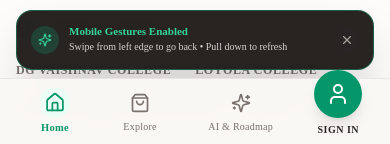
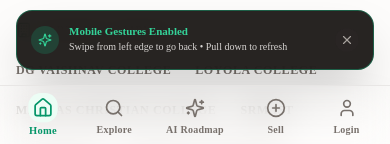
Before and after one commit to pranath7/campux-chennai, a Next.js app: page / in a window 390 px wide. Shown: the part 694-838 px from the top of the page. Built offline with nearby package versions, Linux system fonts and the light colour scheme; no server answers.

Commit message:
Mobile-First Conversion: 5-tab BottomNav with safe areas, one-column card layouts, 44px+ touch targets, and 0 TypeScript errors

```diff
--- a/src/app/api/auth/login/route.ts
+++ b/src/app/api/auth/login/route.ts
@@ -90,8 +90,8 @@ export async function POST(req: NextRequest) {
     const college = profile?.collegeId ? db.getCollegeById(profile.collegeId) : undefined;
 
     // Load user purchases and seller stats
-    const purchases = db.getPurchasesByBuyerId ? db.getPurchasesByBuyerId(user.id) : db.purchases.filter(p => p.buyerId === user.id);
-    const mySales = db.listings.filter(l => l.sellerId === user.id);
+    const purchases = db.purchases.filter((p) => p.buyerId === user.id);
+    const mySales = db.listings.filter((l) => l.sellerId === user.id);
 
     const response = NextResponse.json({
       success: true,
--- a/src/app/api/auth/me/route.ts
+++ b/src/app/api/auth/me/route.ts
@@ -18,8 +18,8 @@ export async function GET(req: NextRequest) {
 
     const profile = db.getStudentProfile(user.id);
     const college = profile?.collegeId ? db.getCollegeById(profile.collegeId) : undefined;
-    const purchases = db.getPurchasesByBuyerId ? db.getPurchasesByBuyerId(user.id) : db.purchases.filter(p => p.buyerId === user.id);
-    const mySales = db.listings.filter(l => l.sellerId === user.id);
+    const purchases = db.purchases.filter((p) => p.buyerId === user.id);
+    const mySales = db.listings.filter((l) => l.sellerId === user.id);
 
     return NextResponse.json({
       authenticated: true,
--- a/src/components/layout/BottomNav.tsx
+++ b/src/components/layout/BottomNav.tsx
@@ -9,10 +9,10 @@ import {
   Home,
   ShoppingBag,
   PlusCircle,
-  Users,
+  FolderDown,
   User,
-  BookOpen,
   Sparkles,
+  Search,
 } from 'lucide-react';
 
 export function BottomNav() {
@@ -28,16 +28,16 @@ export function BottomNav() {
     ? [
         {
           id: 'home',
-          label: 'Hub',
+          label: 'Home',
           href: '/app',
           icon: Home,
           isActive: pathname === '/app',
         },
         {
-          id: 'marketplace',
-          label: 'Market',
+          id: 'explore',
+          label: 'Explore',
           href: '/marketplace',
-          icon: ShoppingBag,
+          icon: Search,
           isActive: pathname === '/marketplace' || pathname?.startsWith('/resources'),
         },
         {
@@ -49,18 +49,18 @@ export function BottomNav() {
           isHighlight: true,
         },
         {
-          id: 'groups',
-          label: 'Groups',
-          href: '/study-groups',
-          icon: Users,
-          isActive: pathname === '/study-groups',
+          id: 'purchases',
+          label: 'Purchases',
+          href: '/my-purchases',
+          icon: FolderDown,
+          isActive: pathname === '/my-purchases',
         },
         {
           id: 'profile',
           label: 'Profile',
           href: '/profile',
           icon: User,
-          isActive: pathname === '/profile' || pathname === '/my-purchases' || pathname === '/seller',
+          isActive: pathname === '/profile' || pathname === '/seller',
         },
       ]
     : [
@@ -72,22 +72,29 @@ export function BottomNav() {
           isActive: pathname === '/',
         },
         {
-          id: 'marketplace',
+          id: 'explore',
           label: 'Explore',
           href: '/marketplace',
-          icon: ShoppingBag,
+          icon: Search,
           isActive: pathname === '/marketplace' || pathname?.startsWith('/resources'),
         },
         {
           id: 'roadmap',
-          label: 'AI & Roadmap',
+          label: 'AI Roadmap',
           href: '/coming-soon',
           icon: Sparkles,
           isActive: pathname === '/coming-soon',
         },
         {
+          id: 'sell',
+          label: 'Sell',
+          href: '/login?redirect=/sell',
+          icon: PlusCircle,
+          isActive: pathname === '/sell',
+        },
+        {
           id: 'login',
-          label: 'Sign In',
+          label: 'Login',
           href: '/login',
           icon: User,
           isActive: pathname === '/login',
@@ -97,30 +104,30 @@ export function BottomNav() {
 
   return (
     <nav
-      aria-label="Mobile Navigation Bar"
-      className="md:hidden fixed bottom-0 left-0 right-0 z-40 bg-[#FAF8F5]/95 dark:bg-stone-900/95 backdrop-blur-md border-t border-stone-200/90 dark:border-stone-800 px-3 pt-1.5 pb-[max(0.75rem,env(safe-area-inset-bottom))] shadow-2xl transition-all"
+      aria-label="Mobile Bottom Navigation"
+      className="md:hidden fixed bottom-0 left-0 right-0 z-40 bg-[#FAF8F5]/98 dark:bg-stone-900/98 backdrop-blur-lg border-t border-stone-200/90 dark:border-stone-800 px-2 pt-1 pb-[max(0.6rem,env(safe-area-inset-bottom))] shadow-2xl transition-all"
     >
-      <div className="flex items-center justify-around max-w-md mx-auto">
+      <div className="flex items-center justify-around max-w-lg mx-auto">
         {navItems.map((item) => {
           const Icon = item.icon;
           const isHighlight = item.isHighlight;
 
-          if (isHighlight) {
+          if (isHighlight && user) {
             return (
               <Link
                 key={item.id}
                 href={item.href}
                 onClick={() => triggerHaptic('medium')}
-                className="flex flex-col items-center justify-center -mt-4 group"
+                className="flex flex-col items-center justify-center -mt-5 group min-w-[56px] min-h-[44px]"
               >
                 <div
-                  className={`w-12 h-12 rounded-full flex items-center justify-center text-white shadow-lg transition-transform group-hover:scale-105 active:scale-95 ${
+                  className={`w-12 h-12 rounded-full flex items-center justify-center text-white shadow-xl transition-all active:scale-90 ${
                     item.isActive
-                      ? 'bg-black ring-4 ring-emerald-400/30'
+                      ? 'bg-black ring-4 ring-emerald-400/40'
                       : 'bg-[#059669] hover:bg-[#047857]'
                   }`}
                 >
-                  <Icon className="w-6 h-6" />
+                  <Icon className="w-6 h-6 stroke-[2.5]" />
                 </div>
                 <span className="text-[10px] font-black uppercase tracking-wider text-stone-800 dark:text-stone-200 mt-1">
                   {item.label}
@@ -134,7 +141,7 @@ export function BottomNav() {
               key={item.id}
               href={item.href}
               onClick={() => triggerHaptic('selection')}
-              className={`flex flex-col items-center justify-center py-1 px-2.5 rounded-xl transition-all min-w-[54px] ${
+              className={`flex flex-col items-center justify-center py-1 px-2 rounded-xl transition-all min-w-[54px] min-h-[44px] ${
                 item.isActive
                   ? 'text-[#059669] dark:text-emerald-400 font-bold scale-105'
                   : 'text-stone-500 dark:text-stone-400 font-medium hover:text-stone-900'
@@ -147,7 +154,9 @@ export function BottomNav() {
               >
                 <Icon className="w-5 h-5" />
               </div>
-              <span className="text-[10px] tracking-wide mt-0.5">{item.label}</span>
+              <span className="text-[10px] tracking-wide mt-0.5 font-semibold leading-tight">
+                {item.label}
+              </span>
             </Link>
           );
         })}
```
